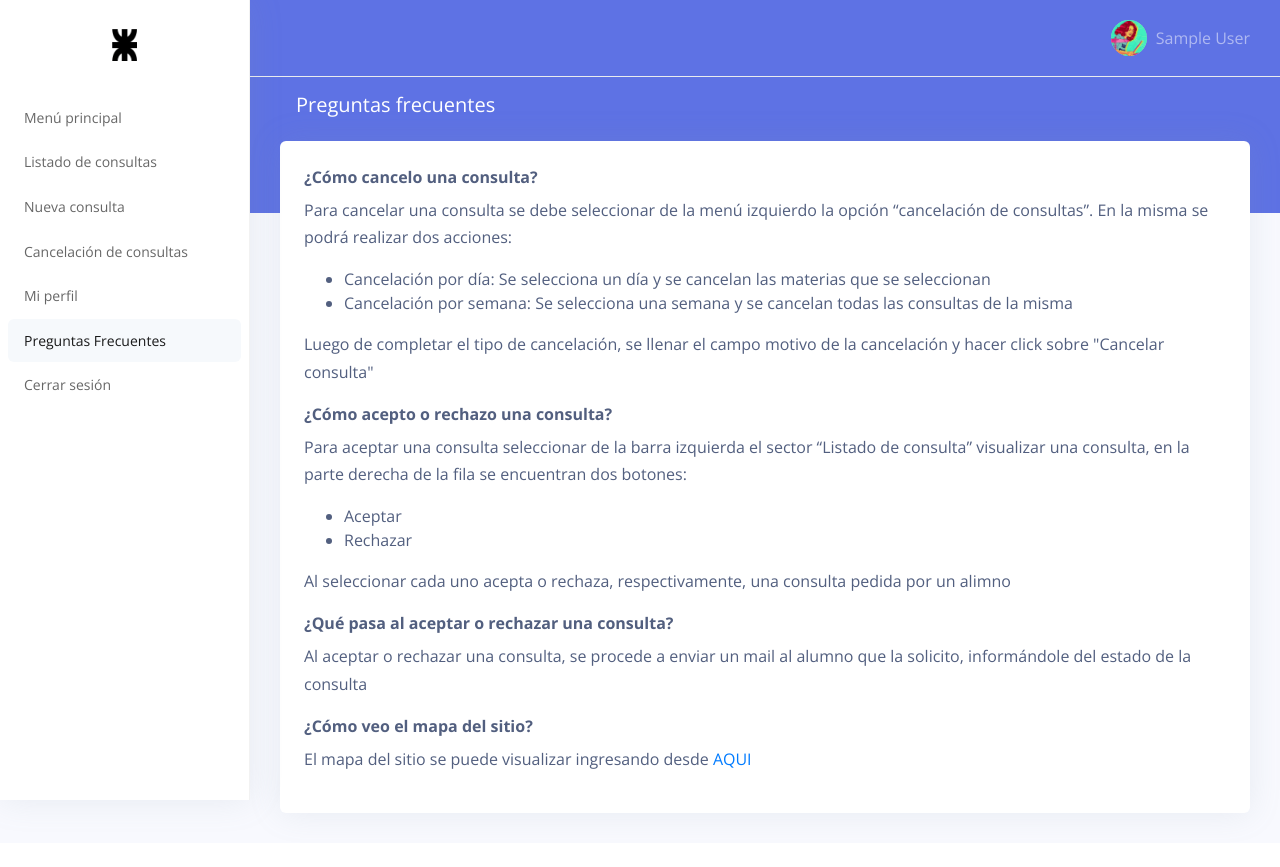
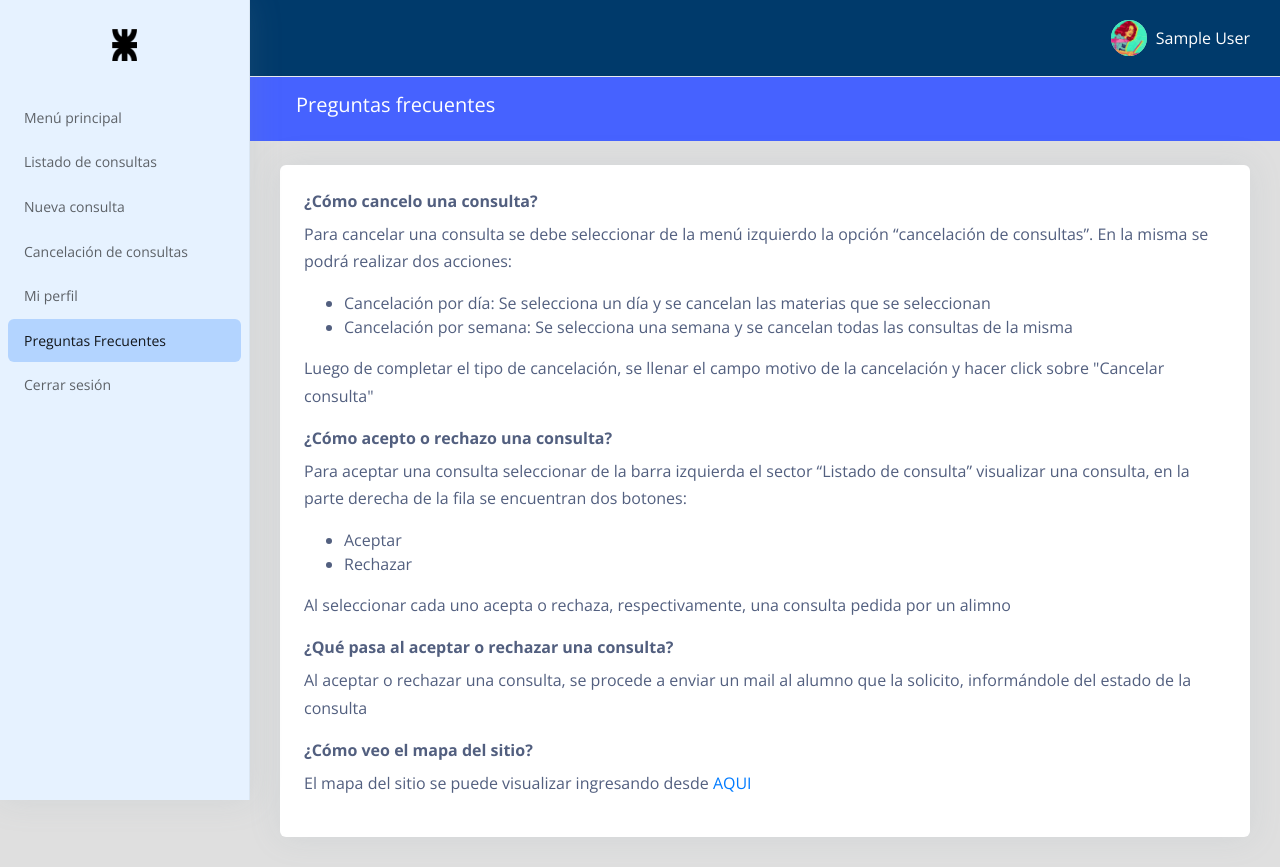
Before and after one commit to JuanSchar/gestion_consultas_php, a PHP site: page /vistas/faq.php in a window 1280 px wide. Before the commit the page ends 822 px from the top, so only its background shows below. Run offline with PHP 8.4, Linux system fonts and the light colour scheme; the visitor is signed in with stand-in values (Sample User, id 1).

Commit message:
CHANGED: Estilos y mejoras

```diff
--- a/estilos.css
+++ b/estilos.css
@@ -1,3 +1,15 @@
+.fs-2-rem {
+  font-size: 2rem !important;
+}
+
+.bg-blue-light {
+  background-color: #E6F2FF !important;
+}
+
+.bg-blue-dark {
+	background-color: #003A6B !important;
+}
+
 .text-white {
 	color: #fff !important;
 }
@@ -29,12 +41,17 @@ a.text-white:focus {
 }
 
 .btn-login {
-	font-size: 0.9rem;
-	letter-spacing: 0.05rem;
-	padding: 0.75rem 1rem;
-	border-radius: 2rem;
-	background-color: #7eb6c4;
-	border-color: #7eb6c4;
+	background-color: #003A6B;
+  color: white;
+  border: 2px solid #FFFFFF;
+  border-radius: 2rem;
+  padding: 10px 20px;
+}
+
+.btn-login:hover {
+  background-color: #00508F;
+  border-color: #FFFFFF;
+  color: white;
 }
 
 .mb-0,
@@ -238,7 +255,7 @@ body {
 	margin: 0;
 	text-align: left;
 	color: #525f7f;
-	background-color: #f8f9fe;
+	background-color: #DFDFDF;
 }
 
 [tabindex='-1']:focus:not(:focus-visible) {
@@ -612,7 +629,7 @@ h6,
 }
 
 .bg-primary {
-	background-color: #5e72e4 !important;
+	background-color: #4662ff !important;
 }
 
 label {
@@ -754,6 +771,7 @@ label {
 }
 
 .navbar {
+	background-color: #003A6B;
 	position: relative;
 	display: flex;
 	padding: 1rem 1rem;
@@ -2199,7 +2217,7 @@ a.text-neutral:focus {
 	padding-right: 1rem;
 	padding-left: 1rem;
 	border-radius: .375rem;
-	background: #f6f9fc;
+	background: #B3D4FF;
 }
 
 .navbar-vertical.navbar-expand-xs .lavalamp-object {
@@ -3148,10 +3166,6 @@ h6>a {
 	text-transform: uppercase;
 }
 
-.bg-white {
-	background-color: #fff !important;
-}
-
 a.bg-white:hover,
 a.bg-white:focus,
 button.bg-white:hover,
--- a/upload-excel/uploadexc.php
+++ b/upload-excel/uploadexc.php
@@ -33,7 +33,7 @@
         <?php $title = "Carga de horas"; include("../vistas/componentes/header.php") ?>
 
 
-        <div class="container-fluid mt--6">
+        <div class="container-fluid pt-4">
             <div class="row">
                 <div class="col">
                     <div class="card">
--- a/vistas/cancelacion_consultas.php
+++ b/vistas/cancelacion_consultas.php
@@ -22,7 +22,7 @@
     include("componentes/header.php") ?>
 
 
-    <div class="container-fluid mt--6">
+    <div class="container-fluid pt-4">
       <div class="row">
         <div class="col">
           <div class="card">
@@ -89,7 +89,7 @@
                     $date = strtotime($fila["fecha"]);
                     $new_date = date('d-m-Y', $date);
                     echo ' <div class="form-check">';
-                    echo '<input name="idconsultas_horario[]" class="form-check-input" type="checkbox" value="'. $fila["idconsultas_horario"] . '/' . $fila["fecha"] .'" id="' . $fila["idconsultas_horario"] . '">';
+                    echo '<input name="idconsultas_horario[]" class="form-check-input" type="checkbox" value="' . $fila["idconsultas_horario"] . '/' . $fila["fecha"] . '" id="' . $fila["idconsultas_horario"] . '">';
                     echo '<label class="form-check-label" for="' . $fila["idconsultas_horario"] . '">' . $new_date . ' - ' . $fila["hora_ini"] . ' ' . $fila["nombre_materia"] . '</label>';
                     echo '</div>';
                   }
--- a/vistas/componentes/header.php
+++ b/vistas/componentes/header.php
@@ -7,7 +7,7 @@
 </head>
 
 <body>
-<div class="header bg-primary pb-6">
+  <div class="header bg-primary">
     <div class="container-fluid">
       <div class="header-body">
         <div style="padding: 16px" class="col-lg-6 col-7">
--- a/vistas/componentes/navbar.php
+++ b/vistas/componentes/navbar.php
@@ -5,7 +5,6 @@
   if( !isset($_SESSION["s_usuario"])){
     header("Location: ../index.php");
   }
-
 ?>
 
 <!DOCTYPE html>
@@ -17,14 +16,11 @@ if( !isset($_SESSION["s_usuario"])){
   <link rel="stylesheet" href="..\estilos.css" type="text/css">
 </head>
 
-<nav class="navbar navbar-top navbar-expand navbar-dark bg-primary border-bottom">
+  <nav class="navbar navbar-top navbar-expand navbar-dark border-bottom">
     <div class="container-fluid">
       <div class="collapse navbar-collapse" id="navbarSupportedContent">
-
-
         <ul class="navbar-nav align-items-center  ml-md-auto ">
           <li class="nav-item d-xl-none">
-
             <div class="pr-3 sidenav-toggler sidenav-toggler-dark" data-action="sidenav-pin" data-target="#sidenav-main">
               <div class="sidenav-toggler-inner">
                 <i class="sidenav-toggler-line"></i>
@@ -33,13 +29,10 @@ if( !isset($_SESSION["s_usuario"])){
               </div>
             </div>
           </li>
-
-
-
         </ul>
         <ul class="navbar-nav align-items-center  ml-auto ml-md-0 ">
           <li class="nav-item dropdown">
-              <a class="nav-link pr-0" href="#" role="button" data-toggle="dropdown" aria-haspopup="true" aria-expanded="false">
+            <a class="nav-link pr-0 text-white" href="#" role="button" data-toggle="dropdown" aria-haspopup="true" aria-expanded="false">
               <div class="media align-items-center">
                 <span class="avatar avatar-sm rounded-circle">
                   <img alt="imagen_usuario" src="..\..\img\img_logo.jpg">
@@ -55,7 +48,6 @@ if( !isset($_SESSION["s_usuario"])){
                 <span >Cerrar sesión</span>
               </a>
             </div>
-
           </li>
         </ul>
       </div>
--- a/vistas/componentes/navbar_alumno.php
+++ b/vistas/componentes/navbar_alumno.php
@@ -2,5 +2,5 @@
   <a class="navbar-brand" href="#">
     <img src="/../img/LOGO.png" width="30" height="30" class="d-inline-block align-top" alt="logo_utn">
   </a>
-  <a class="btn btn-login text-white" href="../login.html">Ingresar</a>
+  <a class="btn btn-login" href="../login.html">Ingresar</a>
 </nav>
--- a/vistas/componentes/sidebar.php
+++ b/vistas/componentes/sidebar.php
@@ -9,7 +9,7 @@
 
 <body>
 
-  <nav class="sidenav navbar navbar-vertical  fixed-left  navbar-expand-xs navbar-light bg-white" id="sidenav-main">
+  <nav class="sidenav navbar navbar-vertical fixed-left navbar-expand-xs navbar-light bg-blue-light" id="sidenav-main">
     <div id="mySidenav" class="scrollbar-inner">
 
       <div class="sidenav-header  align-items-center">
--- a/vistas/faq.php
+++ b/vistas/faq.php
@@ -21,7 +21,7 @@
     <?php $title = "Preguntas frecuentes"; include("componentes/header.php") ?>
 
 
-    <div class="container-fluid mt--6">
+    <div class="container-fluid pt-4">
       <div class="row">
         <div class="col">
           <div class="card">
--- a/vistas/listado_consultas.php
+++ b/vistas/listado_consultas.php
@@ -22,7 +22,7 @@
     <?php $title = "Listado de consultas"; include("componentes/header.php") ?>
 
 
-    <div class="container-fluid mt--6">
+    <div class="container-fluid pt-4">
       <div class="row">
         <div class="col">
           <div class="card">
--- a/vistas/listado_consultas_admin.php
+++ b/vistas/listado_consultas_admin.php
@@ -21,7 +21,7 @@
     <?php $title = "Listado de consultas"; include("componentes/header.php") ?>
 
 
-    <div class="container-fluid mt--6">
+    <div class="container-fluid pt-4">
       <div class="row">
         <div class="col">
           <div class="card">
--- a/vistas/nueva_consulta.php
+++ b/vistas/nueva_consulta.php
@@ -22,7 +22,7 @@
     include("componentes/header.php") ?>
 
 
-    <div class="container-fluid mt--6">
+    <div class="container-fluid pt-4">
       <div class="row">
         <div class="col">
           <div class="card">
```
Also changed, not shown: bd/conexion.php (+8 -11 lines), index.php (+10 -37 lines), login.html (+4 -9 lines), vistas/dashboard.php (+2 -16 lines). Lines whose indentation alone changed are shown as unchanged.
